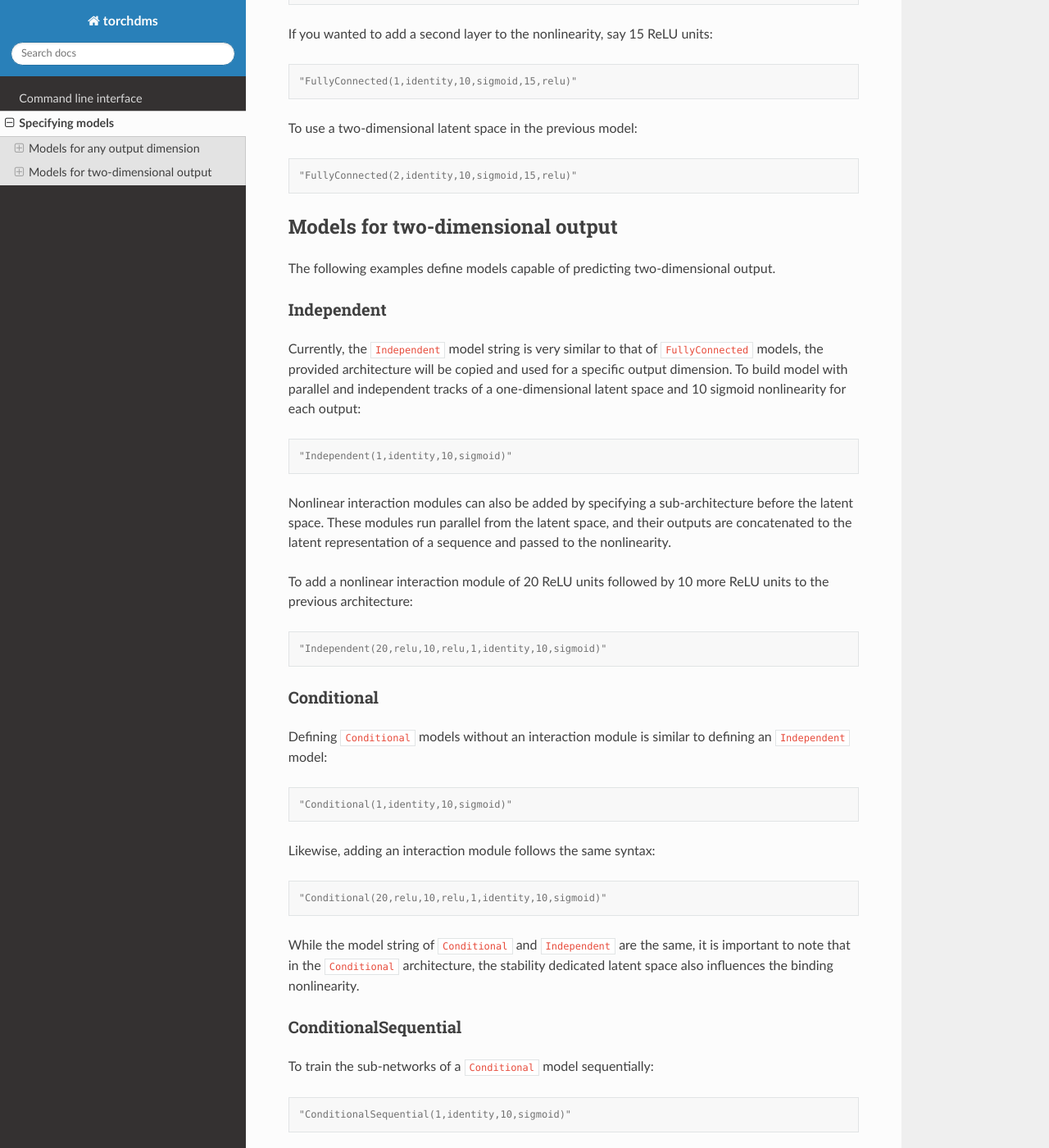
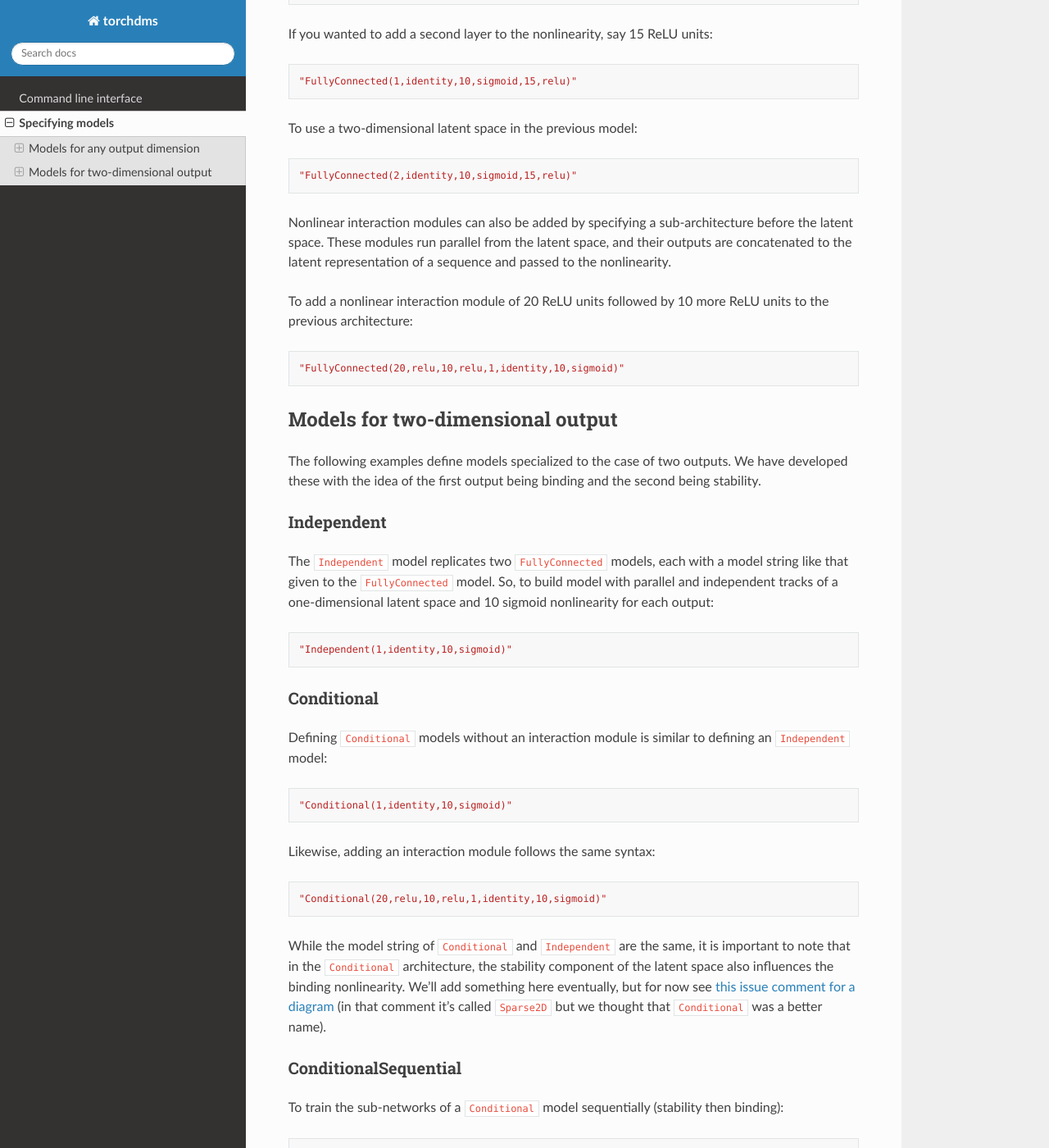
Before and after one commit to matsengrp/torchdms, a Sphinx documentation site: the page built from docs/source/model.rst, in a window 1280 px wide and 1400 px high, scrolled down 683 px. Shown: the whole window at 82% size. Built offline with Sphinx 7.4.7 and the Read the Docs theme 2.0.0, drawn with Linux system fonts in a browser that asks for light colours.

Commit message:
Pass through model

```diff
--- a/docs/source/model.rst
+++ b/docs/source/model.rst
@@ -17,84 +17,84 @@ FullyConnected
 
 To build a purely fully connected deep neural network with two layers (i.e., a 20 unit sigmoid activated layer followed by a 10 unit ReLU activated layer):
 
-.. code-block:: console
+::
 
     "FullyConnected(20,sigmoid,10,relu)"
 
-
 To build a typical global epistasis model with a one dimensional, additive latent space and a nonlinearity of 10 sigmoids:
 
-.. code-block:: console
+::
 
     "FullyConnected(1,identity,10,sigmoid)"
 
 If you wanted to add a second layer to the nonlinearity, say 15 ReLU units:
 
-.. code-block:: console
+::
 
     "FullyConnected(1,identity,10,sigmoid,15,relu)"
 
 To use a two-dimensional latent space in the previous model:
 
-.. code-block:: console
+::
 
     "FullyConnected(2,identity,10,sigmoid,15,relu)"
+
+Nonlinear interaction modules can also be added by specifying a sub-architecture before the latent space.
+These modules run parallel from the latent space, and their outputs are concatenated to the latent representation of a sequence and passed to the nonlinearity.
+
+To add a nonlinear interaction module of 20 ReLU units followed by 10 more ReLU units to the previous architecture:
+
+::
+
+    "FullyConnected(20,relu,10,relu,1,identity,10,sigmoid)"
 
 
 **********************************
 Models for two-dimensional output
 **********************************
 
-The following examples define models capable of predicting two-dimensional output.
+The following examples define models specialized to the case of two outputs.
+We have developed these with the idea of the first output being binding and the second being stability.
 
 Independent
 ------------
 
-Currently, the ``Independent`` model string is very similar to that of ``FullyConnected`` models, the provided architecture will be copied and used for a specific output dimension.
-To build model with parallel and independent tracks of a one-dimensional latent space and 10 sigmoid nonlinearity for each output:
+The ``Independent`` model replicates two ``FullyConnected`` models, each with a model string like that given to the ``FullyConnected`` model.
+So, to build model with parallel and independent tracks of a one-dimensional latent space and 10 sigmoid nonlinearity for each output:
 
-.. code-block:: console
+::
 
     "Independent(1,identity,10,sigmoid)"
-
-Nonlinear interaction modules can also be added by specifying a sub-architecture before the latent space.
-These modules run parallel from the latent space, and their outputs are concatenated to the latent representation of a sequence and passed to the nonlinearity.
-
-To add a nonlinear interaction module of 20 ReLU units followed by 10 more ReLU units to the previous architecture:
-
-.. code-block:: console
-
-    "Independent(20,relu,10,relu,1,identity,10,sigmoid)"
 
 Conditional
 ------------
 
 Defining ``Conditional`` models without an interaction module is similar to defining an ``Independent`` model:
 
-.. code-block:: console
+::
 
     "Conditional(1,identity,10,sigmoid)"
 
 Likewise, adding an interaction module follows the same syntax:
 
-.. code-block:: console
+::
 
     "Conditional(20,relu,10,relu,1,identity,10,sigmoid)"
 
-While the model string of ``Conditional`` and ``Independent`` are the same, it is important to note that in the ``Conditional`` architecture, the stability dedicated latent space also influences the binding nonlinearity.
-
+While the model string of ``Conditional`` and ``Independent`` are the same, it is important to note that in the ``Conditional`` architecture, the stability component of the latent space also influences the binding nonlinearity.
+We'll add something here eventually, but for now see `this issue comment for a diagram <https://github.com/matsengrp/torchdms/pull/75#issuecomment-672309225>`_ (in that comment it's called ``Sparse2D`` but we thought that ``Conditional`` was a better name).
 
 ConditionalSequential
 ----------------------
 
-To train the sub-networks of a ``Conditional`` model sequentially:
+To train the sub-networks of a ``Conditional`` model sequentially (stability then binding):
 
-.. code-block:: console
+::
 
     "ConditionalSequential(1,identity,10,sigmoid)"
 
 And with nonlinear interaction modules:
 
-.. code-block:: console
+::
 
     "ConditionalSequential(20,relu,10,relu,1,identity,10,sigmoid)"
```
